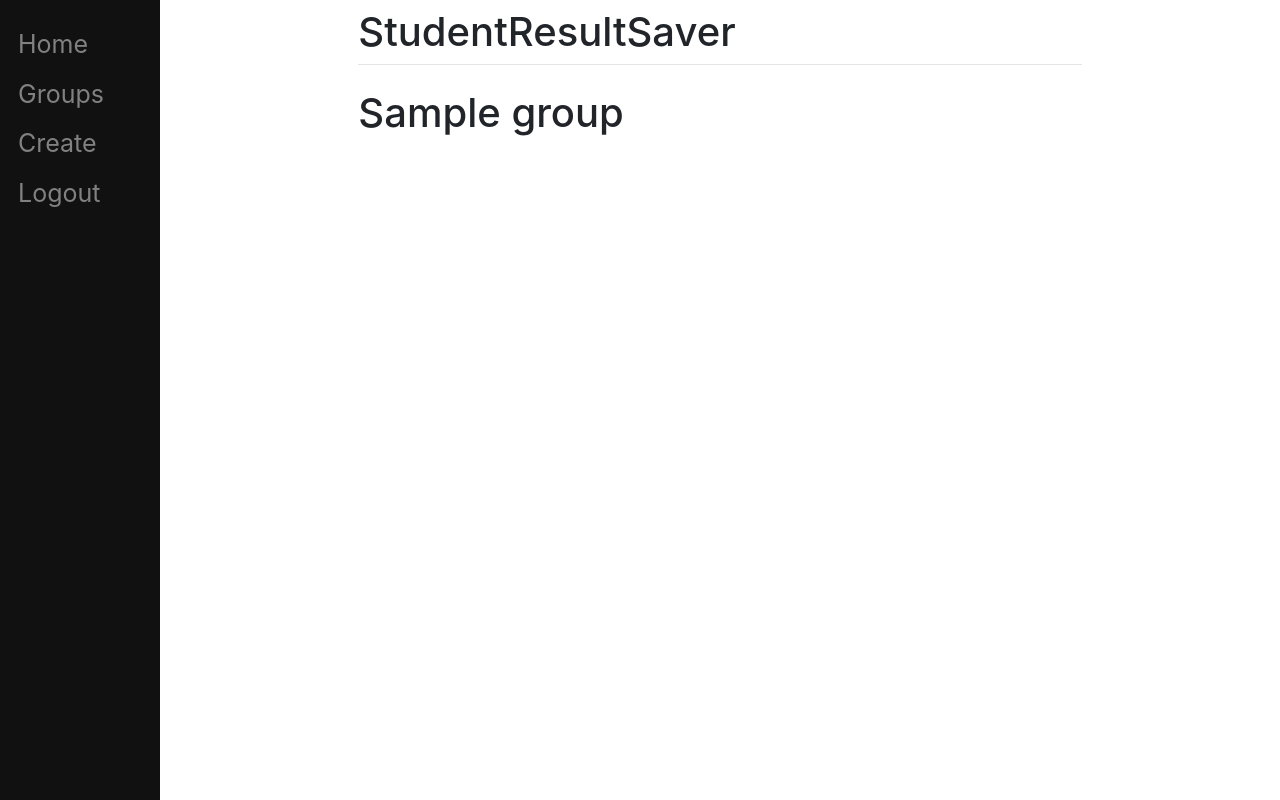
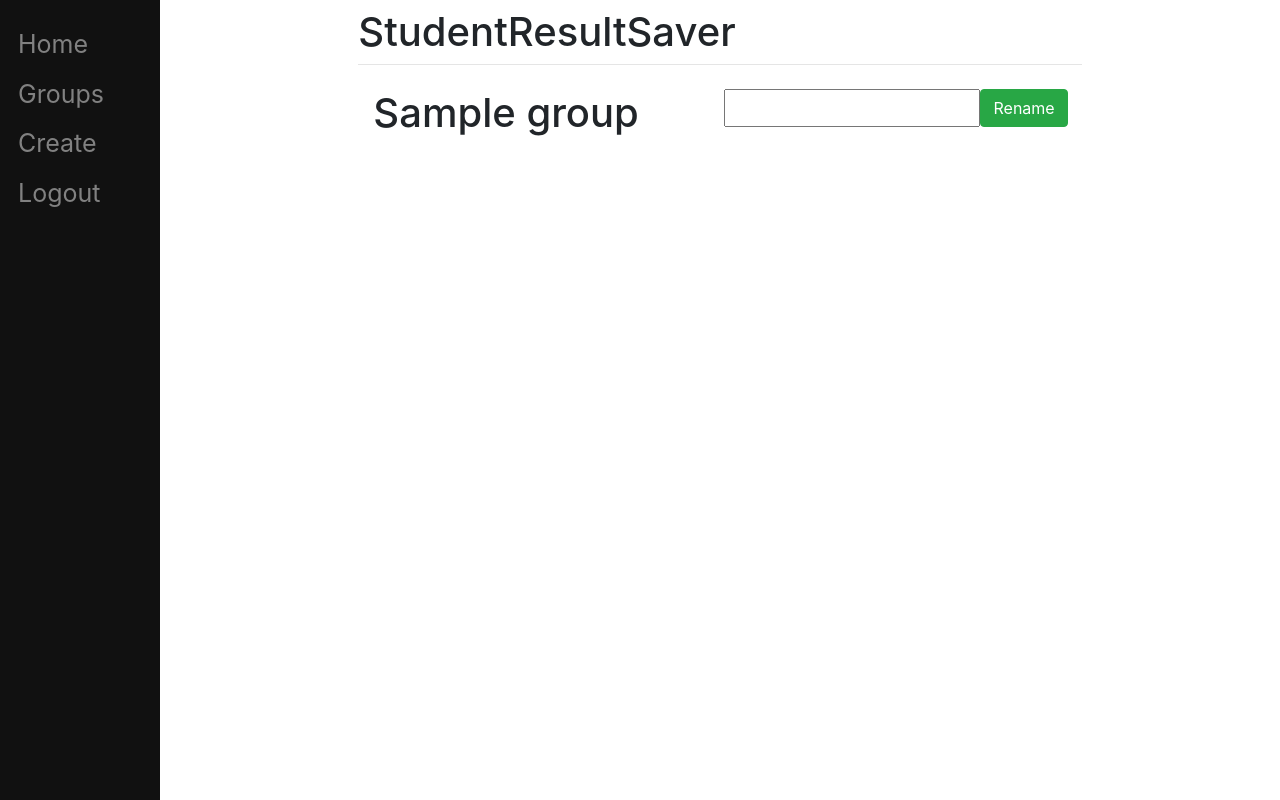
Before and after one commit to JontePonte/StudentResultSaverWeb, a Django app: page /1 in a window 1280 px wide. Run offline with Django 4.2, Linux system fonts and the light colour scheme; a user stored in the database is signed in; tables that the repository leaves empty hold one stand-in row (values such as "Sample post"); some libraries are stand-ins or nearby versions.

Commit message:
Added small form on side to rename group, not implemented in backend

```diff
--- a/website/main/templates/main/group.html
+++ b/website/main/templates/main/group.html
@@ -3,5 +3,17 @@
 {% block title %}{{gr.name}}{% endblock %}
 
 {% block content %}
-    <h1>{{gr.name}}</h1>
+    <div class="container">
+        <div class="row">
+            <div class="col">
+                <h1>{{gr.name}}</h1>
+            </div>
+            <div class="col">
+                <div class="input-group-prepend", align="right">
+                    <input type="text", name="Rename">
+                    <button type="submit" name="renameSave" value="renameSave" class="btn btn-success">Rename</button>
+                </div>
+            </div>
+        </div>
+    </div>
 {% endblock %}
```
